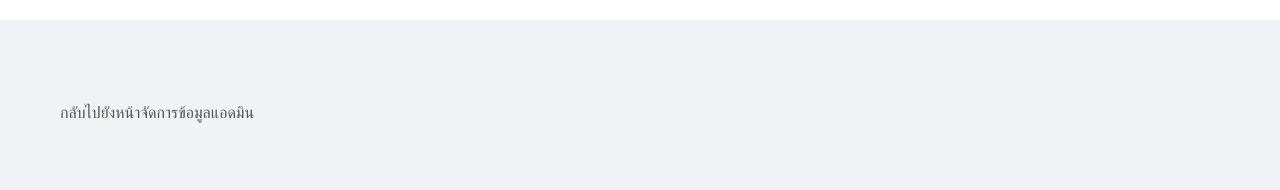
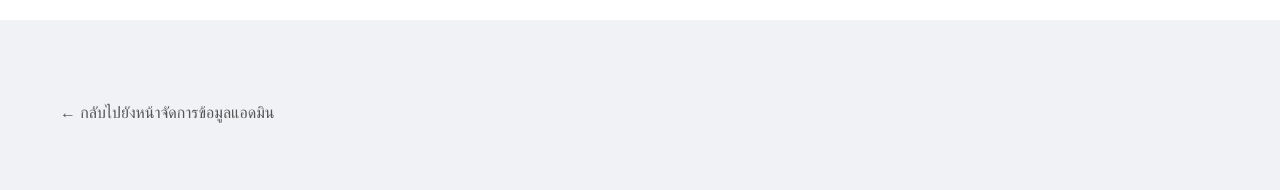
Before and after one commit to kaitod123/my_firstproject, a React (Vite) app: page /UserManagement in a window 1280 px wide. Shown: the top 190 px of the page. Built offline with nearby package versions, Linux system fonts and the light colour scheme; no server answers.

Commit message:
Fix CSS adminpage3

```diff
--- a/src/components/UserManagement.jsx
+++ b/src/components/UserManagement.jsx
@@ -167,7 +167,7 @@ const handleDeleteSelected = async () => {
                               <div className={styles.dashboardContainer}>
                                     <div>
                                         <Link to="/AdminDashboard" className={styles.backButton}>
-                                        กลับไปยังหน้าจัดการข้อมูลแอดมิน
+                                        &larr; กลับไปยังหน้าจัดการข้อมูลแอดมิน
                                         </Link>
                                     </div>
                               </div>
```
